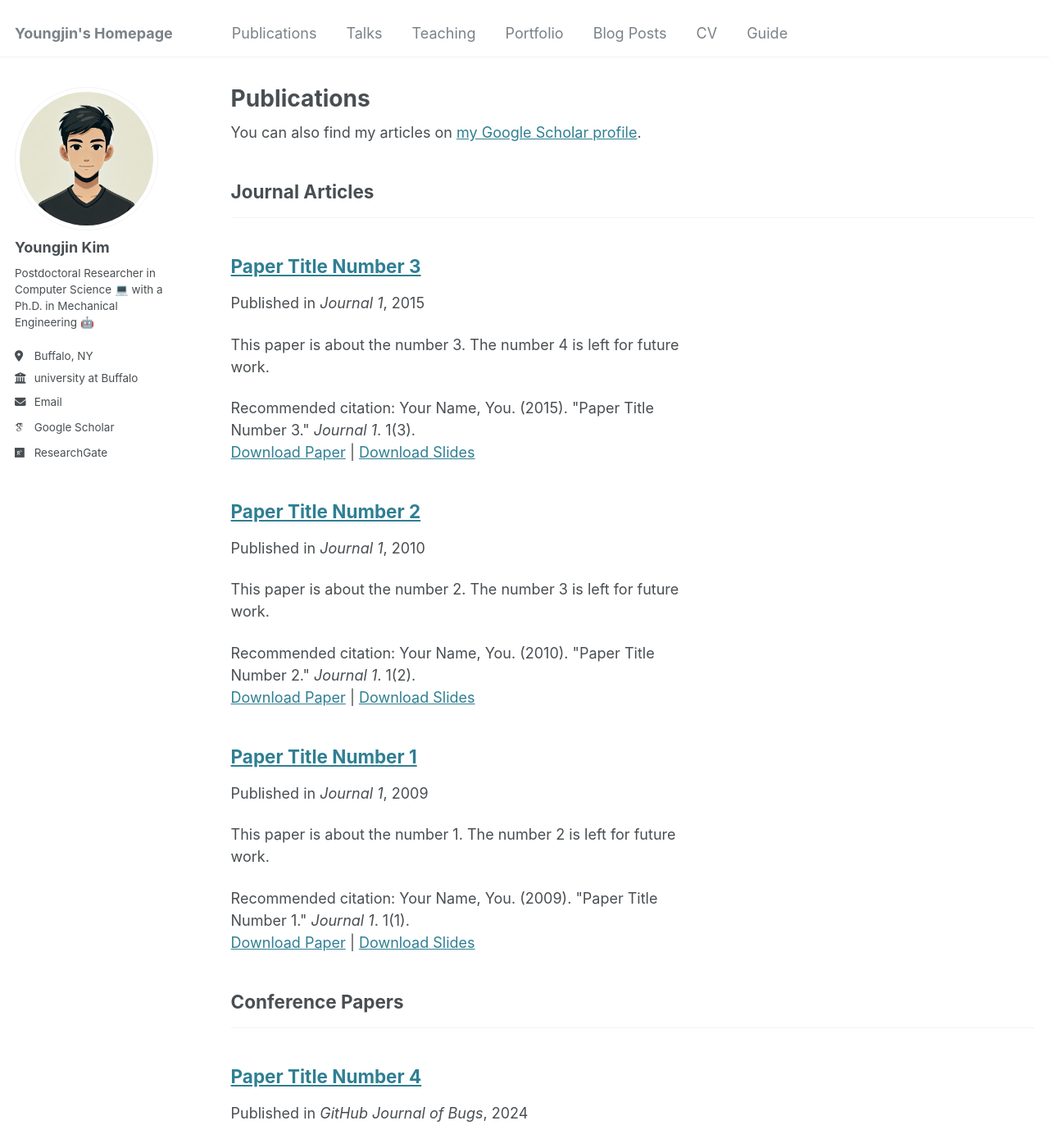
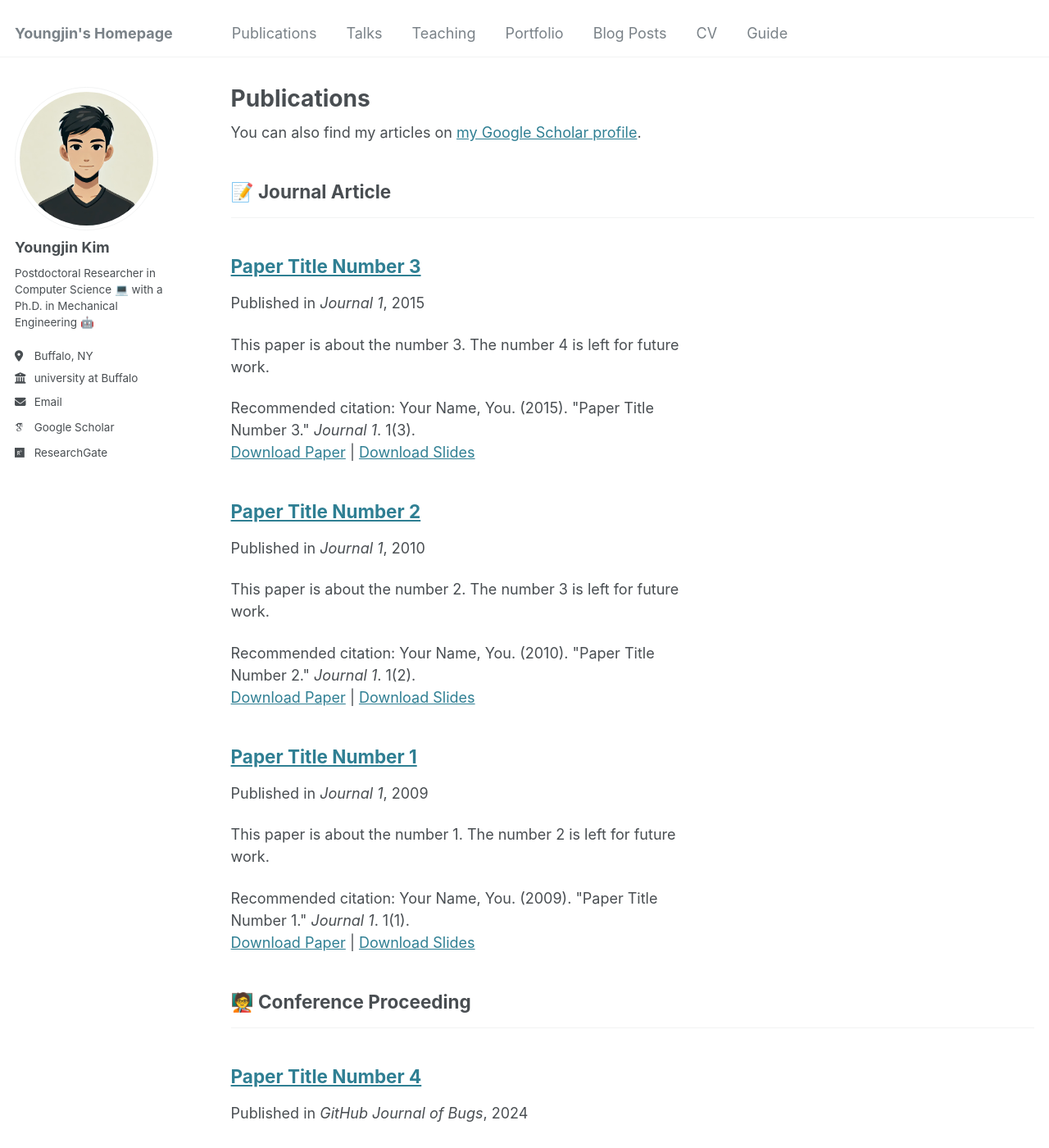
Before and after one commit to AutoBot4Kid/AutoBot4Kid.github.io, a Jekyll site: the page built from _pages/publications.html, in a window 1280 px wide and 1400 px high. Shown: the whole window at 82% size. Built offline with Jekyll 4.4.1, drawn with Linux system fonts in a browser that asks for light colours; some web fonts are replaced.

Commit message:
pub list

```diff
--- a/_config.yml
+++ b/_config.yml
@@ -77,12 +77,13 @@ author:
 # Publication Category - The following the list of publication categories and their headings
 publication_category:
   books:
-    title: 'Books'
+    title: '📖 Book'
   manuscripts:
-    title: 'Journal Articles'
+    title: '📝 Journal Article'
   conferences:
-    title: 'Conference Papers'
-
+    title: '🧑‍🏫 Conference Proceeding'
+  thesis:
+   title: '📖 Thesis'
 # Site Settings
 teaser                   :  # filename of teaser fallback teaser image placed in /images/, .e.g. "500x300.png"
 breadcrumbs              : false # true, false (default)
```
